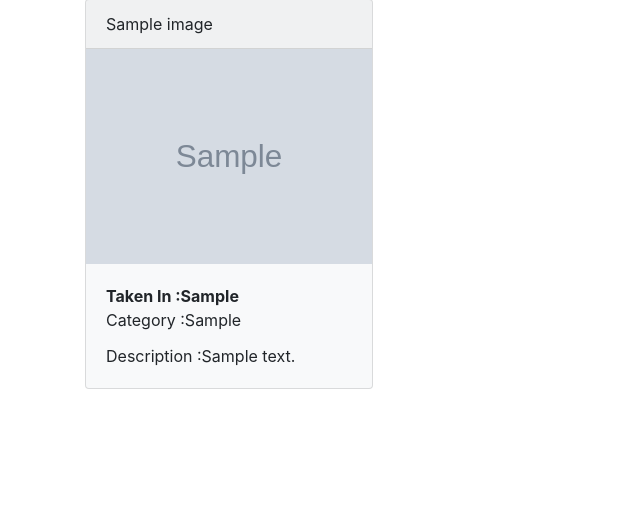
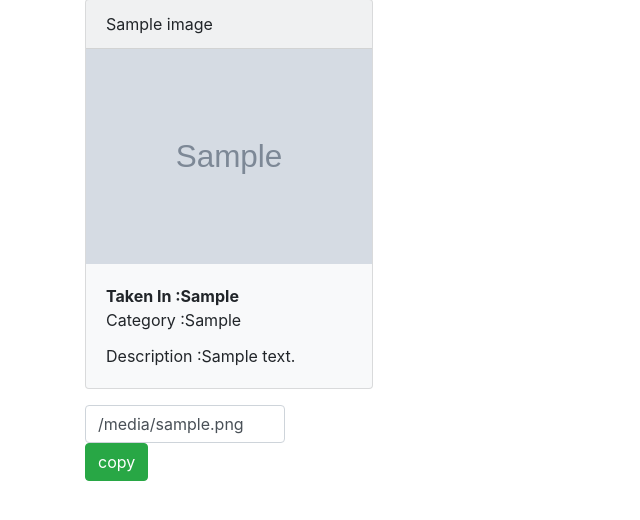
Before and after one commit to Sieva-cmd/My-Gallery, a Django app: page /1/ in a window 1280 px wide. Shown: the part 105-625 px from the top of the page, without its empty margins (0-640 px from the left). Run offline with Django 4.2, Linux system fonts and the light colour scheme; tables that the repository leaves empty hold one stand-in row (values such as "Sample post"); grey boxes marked "Sample" are stand-in pictures; some libraries are stand-ins or nearby versions.

Commit message:
add copy url button

```diff
--- a/mygallery/templates/image.html
+++ b/mygallery/templates/image.html
@@ -14,6 +14,18 @@
     </div>
   </div>
 
+  <input class="form-control input-lg" type="text"  value="{{image.image.url}}" id="{{image.id}}.url" style="width: 200px;">
+
+  <button type="button" class="btn btn-success  " onclick="copyLink('{{image.id}}.url')" style="margin-bottom:40px">copy</button>
+
 </div>
+{%block script%}
+                        <script>
+                         copyLink = (element) => {
+                         document.getElementById(element).select();
+                         document.execCommand("copy");
+                                                             }
+                         </script>
+  {%endblock%}
 
 {%endblock%}
```
Also changed, not shown: 1 other file.
